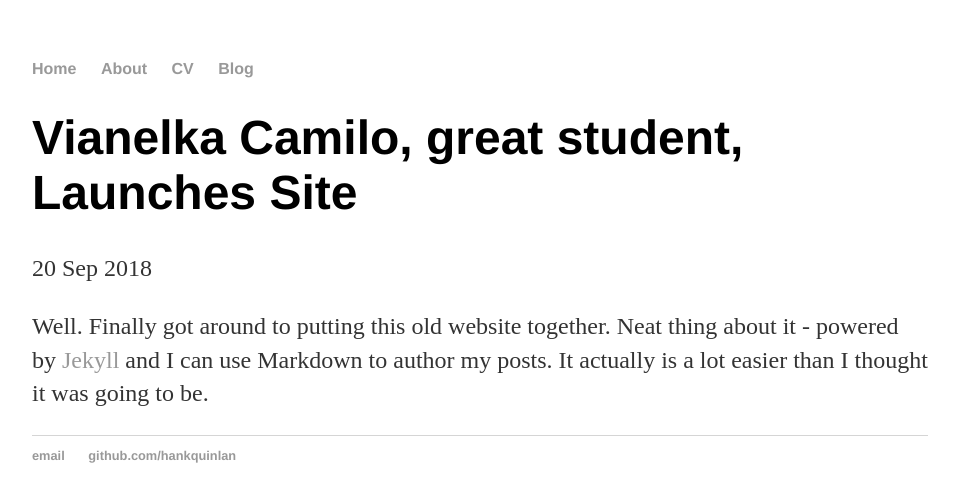
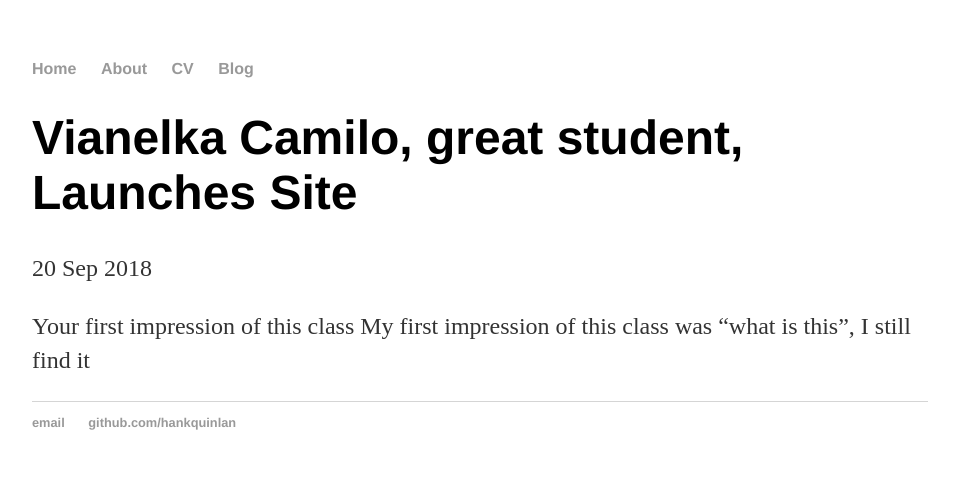
Before and after one commit to vianelkac0557/vianelkac0557.github.io, a Jekyll site: the page built from _posts/2018-09-21-weekly-reflection-01.md, in a window 1280 px wide. Shown: the top 502 px of the page, without its empty margins (160-1119 px from the left). Built offline with Jekyll 4.4.1, drawn with Linux system fonts in a browser that asks for light colours.

Commit message:
Update 2018-09-21-weekly-reflection-01.md

```diff
--- a/_posts/2018-09-21-weekly-reflection-01.md
+++ b/_posts/2018-09-21-weekly-reflection-01.md
@@ -4,4 +4,6 @@
 date: 2018-09-20
 ---
 
-Well. Finally got around to putting this old website together. Neat thing about it - powered by [Jekyll](http://jekyllrb.com) and I can use Markdown to author my posts. It actually is a lot easier than I thought it was going to be.
+Your first impression of this class
+My first impression of this class was "what is this",
+I still find it
```
